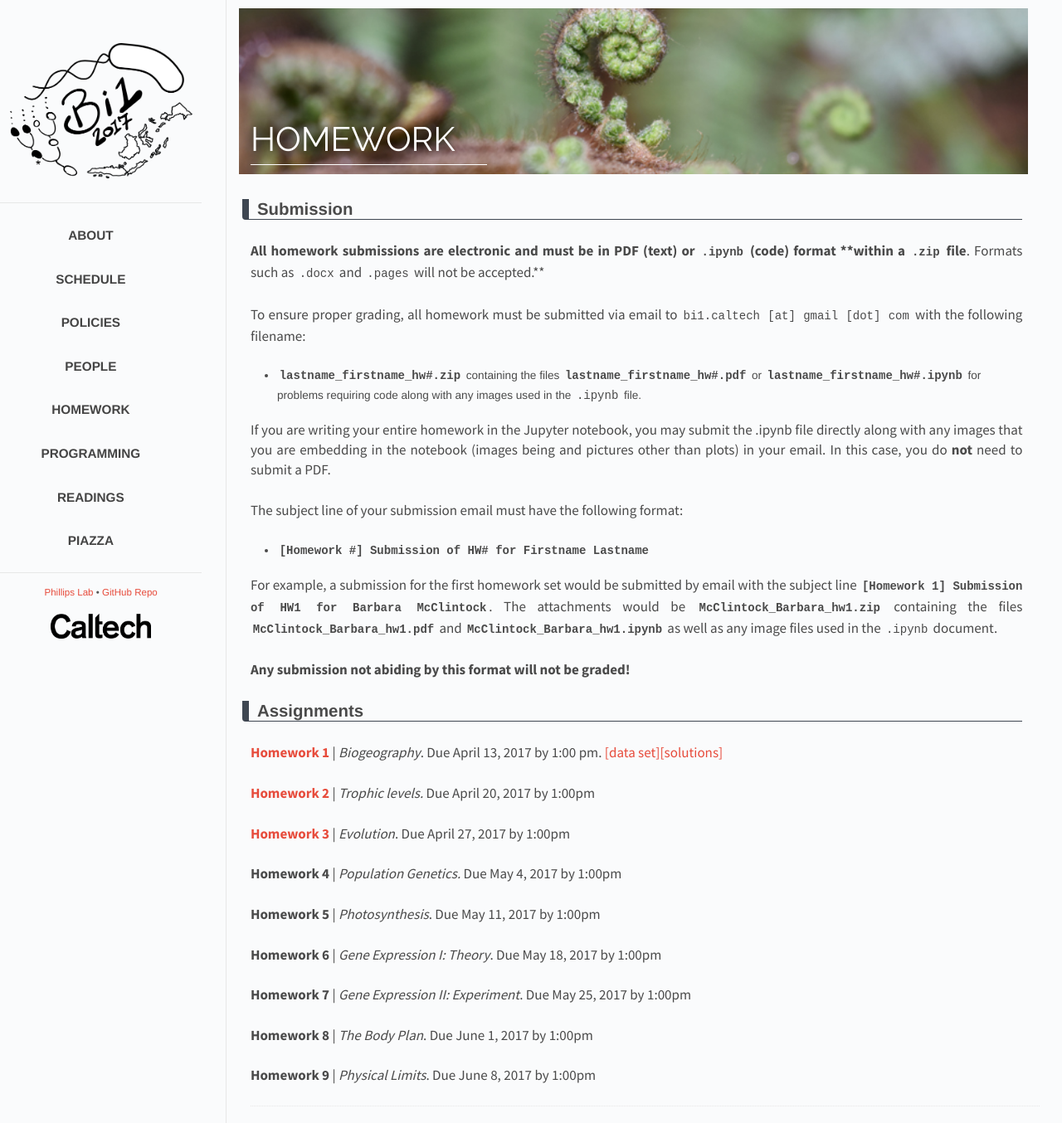
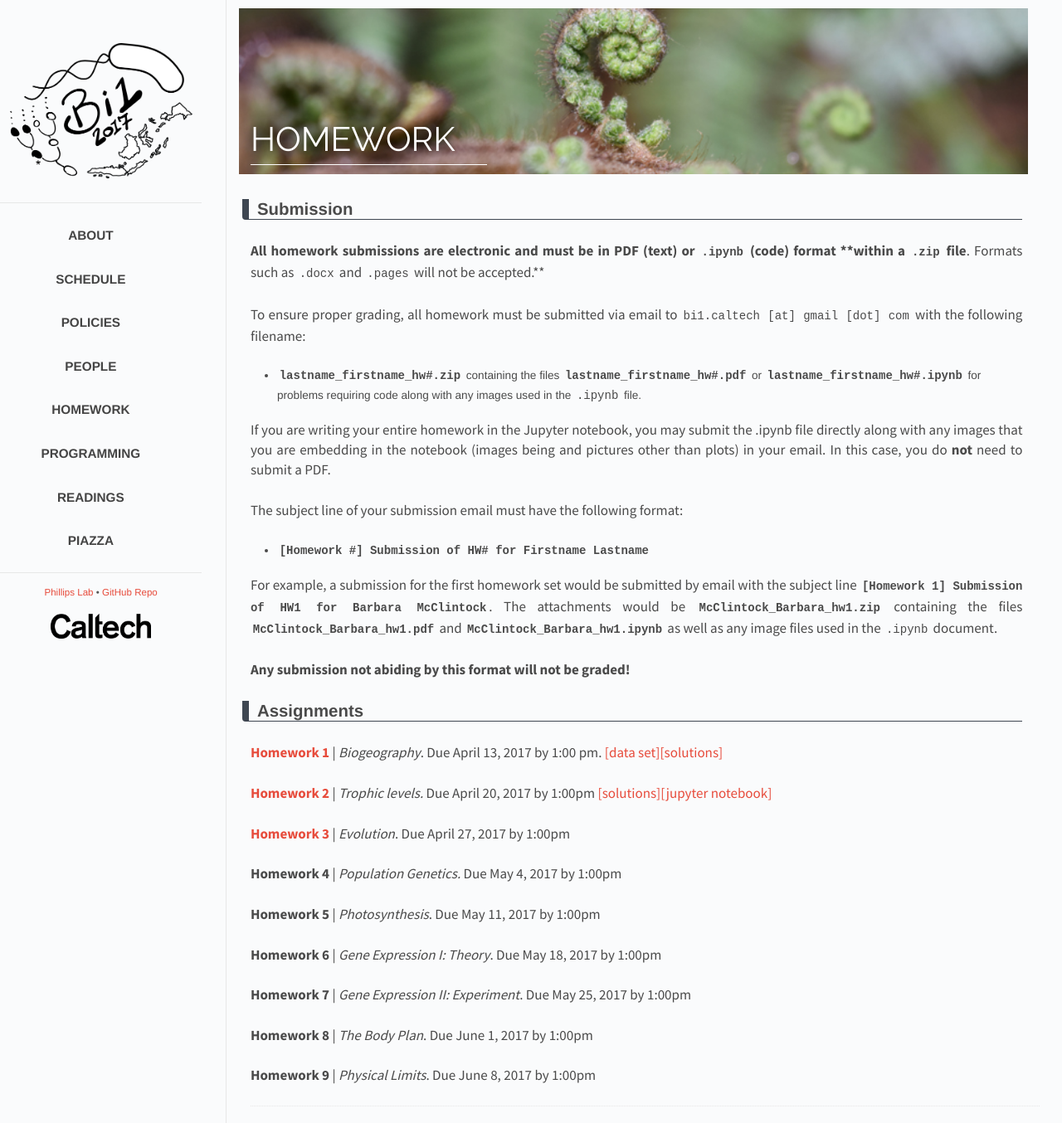
Before and after one commit to RPGroup-PBoC/bi1, a Jekyll site: the page built from _posts/2017-01-27-homework.md, in a window 1280 px wide. Shown: the whole page at 83% size. Built offline with Jekyll 4.4.1, drawn with Linux system fonts in a browser that asks for light colours.

Commit message:
Added solutions

```diff
--- a/_posts/2017-01-27-homework.md
+++ b/_posts/2017-01-27-homework.md
@@ -34,6 +34,8 @@ McClintock`**. The attachments would be **`McClintock_Barbara_hw1.zip`** contain
  **[Homework 1](http://www.rpgroup.caltech.edu/courses/bi1_2017/homework/hw1_biogeography_Sp2017.pdf)** \| *Biogeography*. Due April 13, 2017  by 1:00 pm. [\[data set\]](http://www.rpgroup.caltech.edu/courses/bi1_2017/data/hw1_dataset.zip)[\[solutions\]](http://www.rpgroup.caltech.edu/courses/bi1_2017/protected/hw1_biogeography_solutions_Sp2017.pdf)
 
  **[Homework 2](http://www.rpgroup.caltech.edu/courses/bi1_2017/homework/hw2_trophic_cascades_Sp2017.pdf)** \| *Trophic levels.* Due April 20, 2017  by 1:00pm
+[\[solutions\]](http://www.rpgroup.caltech.edu/courses/bi1_2017/protected/hw2_trophic_cascades_solutions_Sp2017.pdf)[\[jupyter notebook\]](http://www.rpgroup.caltech.edu/courses/bi1_2017/protected/hw2_trophic_cascades_solutions_jupyter_notebook_Sp2017.html)
+
 
  **[Homework 3](http://www.rpgroup.caltech.edu/courses/bi1_2017/homework/hw3_evolution_Sp2017.pdf)** \| *Evolution*. Due April 27, 2017  by 1:00pm
 
```
Also changed, not shown: 4 other files.
